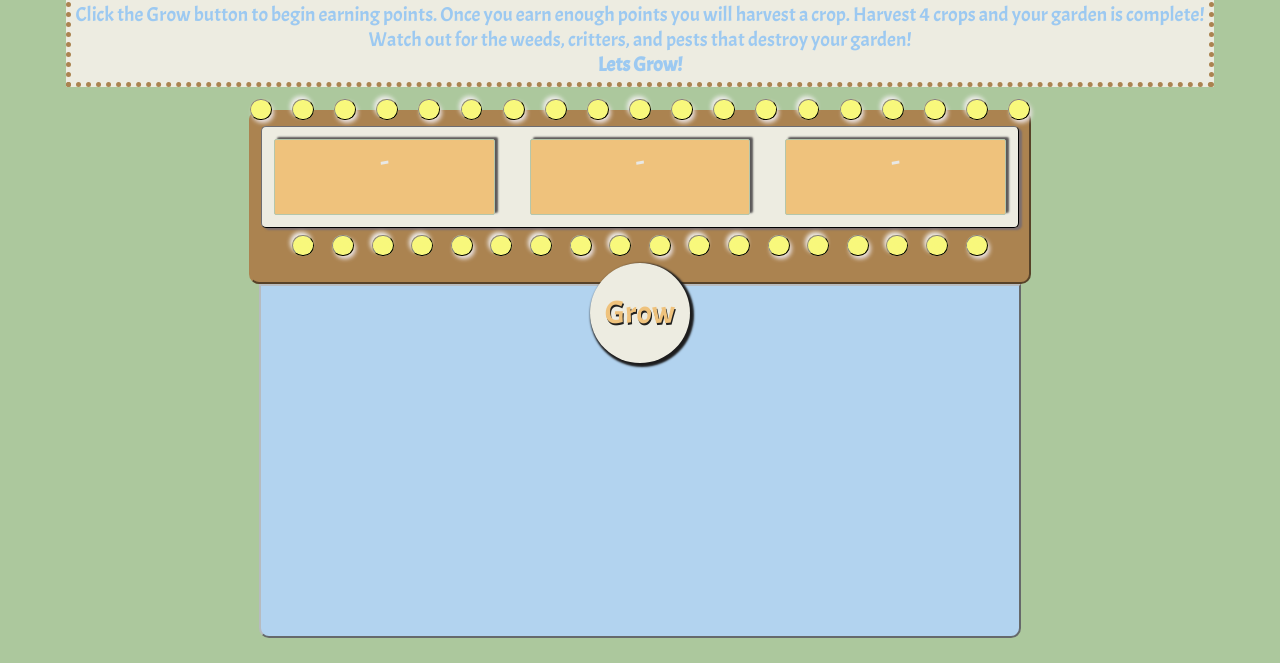
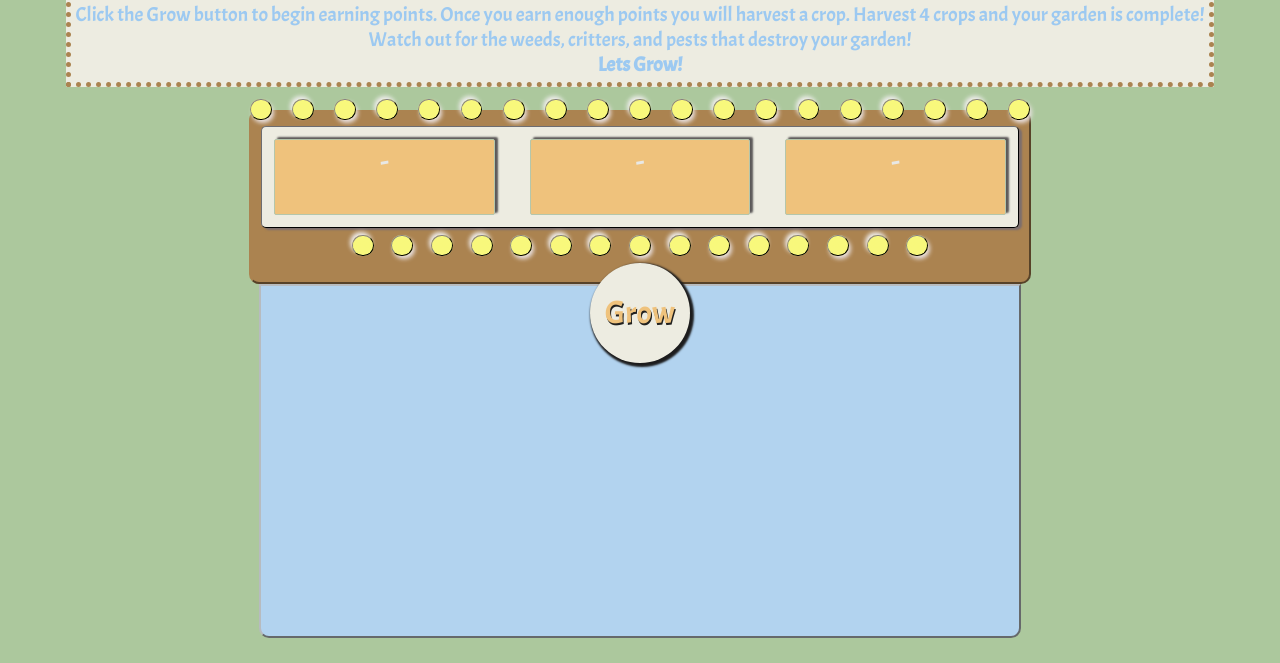
Before and after one commit to sjnay/slotMachine, a plain HTML site: page index.html in a window 1280 px wide. Shown: the part 137-800 px from the top of the page. Drawn offline with Linux system fonts and the light colour scheme.

Commit message:
Fix lights

```diff
--- a/index.html
+++ b/index.html
@@ -63,11 +63,7 @@
         <div class="lightsr">stae</div>
         <div class="lightsr u">stae</div>
         <div class="lightsr">stae</div>
-        <div class="lightsr u">stae</div>
-        <div class="lightsr u">stae</div>
-        <div class="lightsr">stae</div>
-
-    </div>
+     </div>
         <form>
             <button class="gamebtn" id="spin">Grow</button>
         </form>
```
